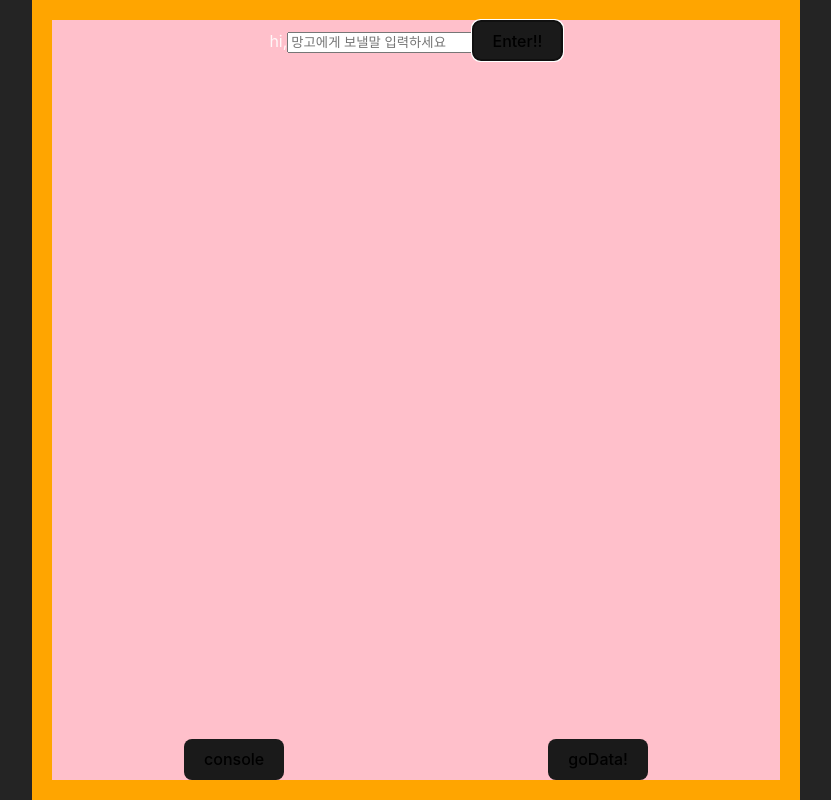
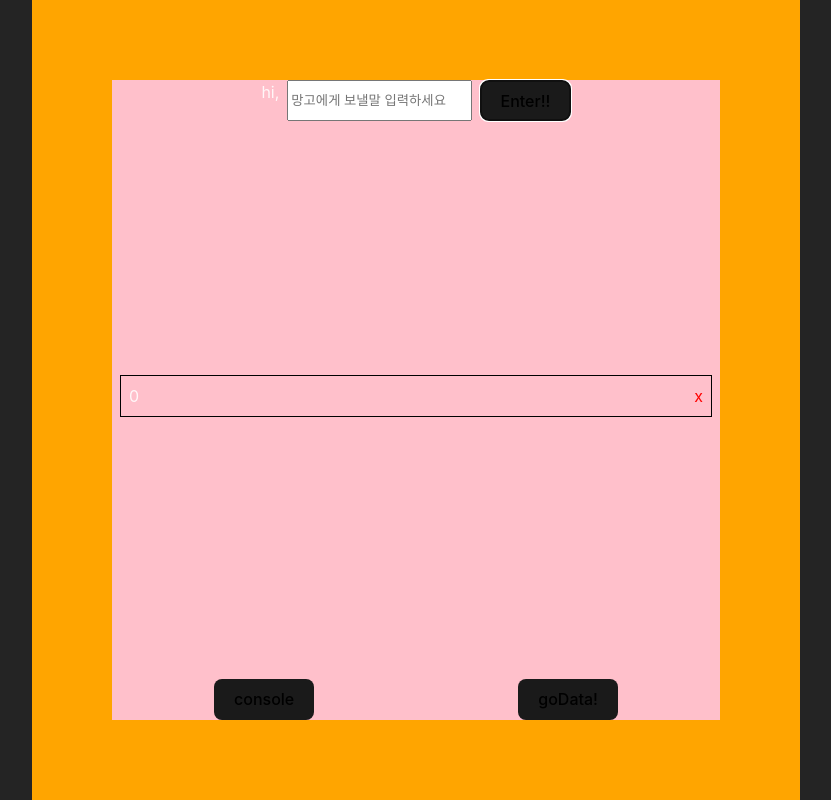
Before and after one commit to yeomdogyeong/nodePrac, a React (Vite) app in the folder client/: page / in a window 1280 px wide. Both pictures are taken after a click on the button "Enter!!". Shown: the whole page, without its empty margins (224-1055 px from the left). Built offline with nearby package versions, Linux system fonts and the light colour scheme.

Commit message:
Design: TodoList 디자인 추가

```diff
--- a/client/src/components/Todo.jsx
+++ b/client/src/components/Todo.jsx
@@ -42,19 +42,26 @@ export const Todo = () => {
   return (
     <div id="todoBox">
       <section className="todo-container">
-        <div>
+        <div className="todo-container__input-box">
           hi,
           <input
+            className="todo-container__input"
             placeholder="망고에게 보낼말 입력하세요"
             value={value}
             onChange={onChangeInput}
             onKeyDown={handleKeyDown}
           />
-          <button onClick={EnterTodo}>Enter!!</button>
+          <button className="todo-container__enter-btn" onClick={EnterTodo}>
+            Enter!!
+          </button>
         </div>
-        <div>
+        <div className="todo-container__list">
           {todos.map((item, idx) => (
-            <div key={idx}>{item}</div>
+            <div key={idx} className="todo-container__item">
+              <div className="todo-container__item-index">{idx}</div>
+              <div className="todo-container__item-content">{item}</div>
+              <div className="todo-container__item-delete">x</div>
+            </div>
           ))}
         </div>
         <div className="btn-box">
--- a/client/src/scss/Todo.scss
+++ b/client/src/scss/Todo.scss
@@ -2,17 +2,53 @@
   background-color: orange;
   width: 100%;
   height: 100%;
-  padding: 20px;
+  padding: 80px;
 }
 
 .todo-container {
   background-color: pink;
   width: 100%;
   height: 100%;
-
   display: flex;
   flex-direction: column;
   justify-content: space-between;
+
+  &__input-box {
+    display: flex;
+    gap: 8px;
+  }
+
+  &__list {
+    max-height: 600px;
+    width: 100%;
+    display: flex;
+    flex-direction: column;
+    gap: 10px;
+    overflow-y: auto;
+    padding: 8px;
+  }
+
+  &__item {
+    width: 100%;
+    display: flex;
+    justify-content: space-between;
+    border: 1px solid black;
+    padding: 8px;
+    margin-bottom: 8px;
+
+    &-index {
+      margin-right: 8px;
+    }
+
+    &-content {
+      flex: 1;
+    }
+
+    &-delete {
+      cursor: pointer;
+      color: red;
+    }
+  }
 }
 
 .btn-box {
```
Also changed, not shown: client/eslint.config.js (+18 -17 lines).
